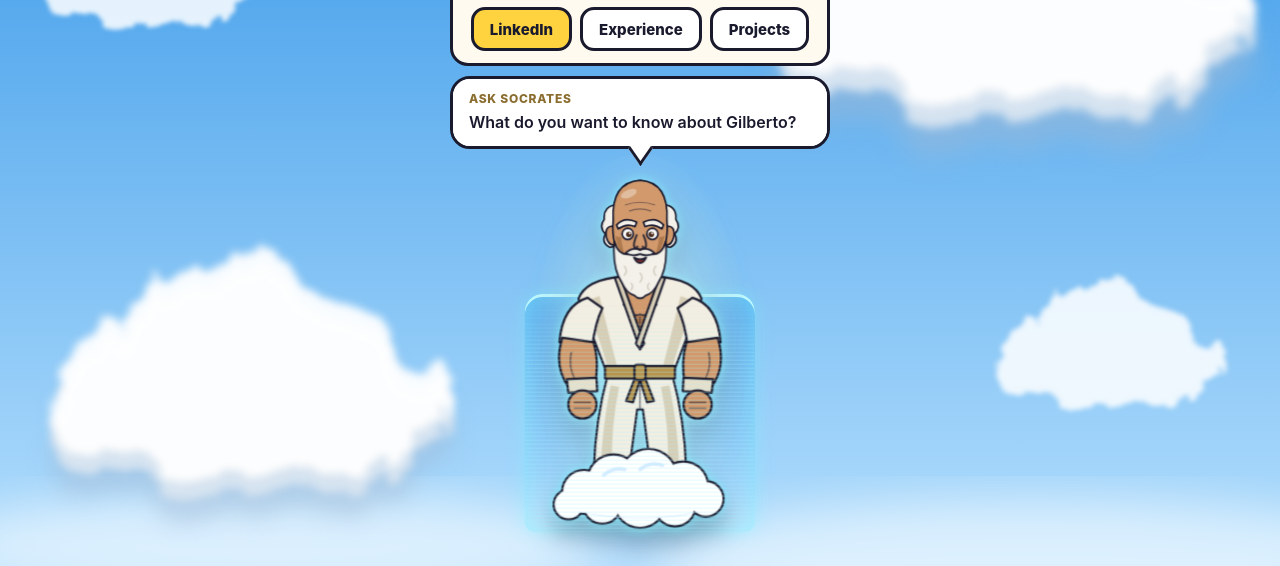
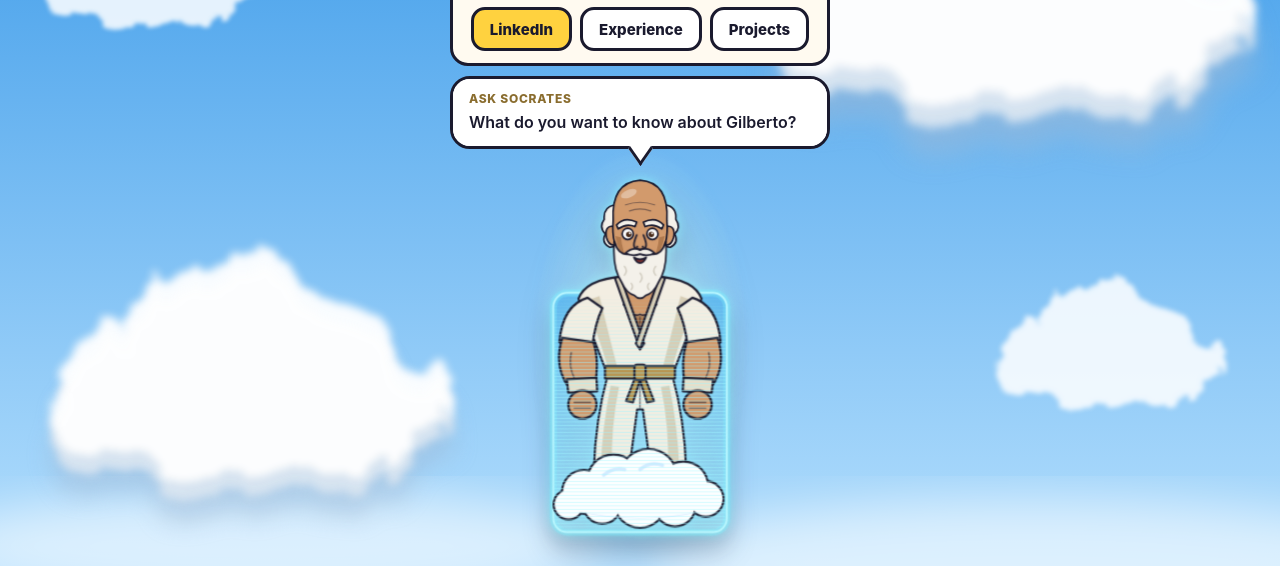
Before and after one commit to gilcascortes-stack/kenji, a plain HTML site: page gilberto/index.html in a window 1280 px wide. Shown: the part 158-724 px from the top of the page. Drawn offline with Linux system fonts and the light colour scheme.

Commit message:
Update avatar
Update avatar look and feel

```diff
--- a/gilberto/index.html
+++ b/gilberto/index.html
@@ -66,19 +66,12 @@
   }
 
   svg.hero-svg { width: 100%; height: var(--hero-h); display: block; overflow: visible; }
-  /* Hologram: a glowing screen behind Socrates from the shoulders down. His head and shoulders rise out of it;
-     inside it he has scan lines, outside he is solid. */
-  .holo { --hero-h: min(48vh, 430px); position: relative; margin-top: 6px; }
-  .holo-screen, .holo-scan { position: absolute; left: 50%; bottom: 2%; top: 36%; width: calc(var(--hero-h) * .6); max-width: 100%;
-    transform: translateX(-50%); border-radius: 18px 18px 10px 10px; pointer-events: none; }
-  .holo-screen { background: linear-gradient(rgba(61, 155, 233, .55), rgba(191, 229, 255, .3));
-    box-shadow: inset 0 3px 0 #bff9ff, inset 0 0 26px rgba(127, 243, 255, .55), 0 0 18px rgba(127, 243, 255, .45); }
-  .holo-scan { overflow: hidden;
-    background: repeating-linear-gradient(to bottom, transparent 0 3px, rgba(160, 245, 255, .32) 3px 4px);
-    -webkit-mask: linear-gradient(transparent, #000 30%); mask: linear-gradient(transparent, #000 30%);
-    animation: holo-scan 3s linear infinite; }
-  @keyframes holo-scan { to { background-position: 0 40px; } }
-  .holo svg.hero-svg { position: relative; transform-origin: 50% 90%;
+  /* Hologram: a glowing glass screen drawn inside the SVG behind Socrates from the shoulders down, so it scales
+     and lines up with him on every screen. His head and shoulders rise out of it; scan lines only inside it. */
+  .holo { --hero-h: min(48vh, 430px); margin-top: 6px; }
+  .scanlines { animation: holo-scan 1s linear infinite; }
+  @keyframes holo-scan { to { transform: translateY(5px); } }
+  .holo svg.hero-svg { transform-origin: 50% 90%;
     filter: drop-shadow(0 0 5px rgba(127, 243, 255, .9)) drop-shadow(0 16px 12px rgba(10, 30, 60, .3));
     animation: holo-lean 4s ease-in-out infinite; }
   @keyframes holo-lean { 50% { transform: translateY(-4px) scale(1.04); } }
@@ -318,7 +311,6 @@
         </div>
       </div>
 <div class="holo">
-      <div class="holo-screen" aria-hidden="true"></div>
 <svg class="hero-svg" viewBox="0 0 300 560" role="img" aria-label="Socrates, an animated philosopher on a cloud">
       <defs>
         <radialGradient id="auraGrad" cx="50%" cy="50%" r="50%">
@@ -326,9 +318,23 @@
           <stop offset="55%" class="aura-stop" stop-opacity=".4"/>
           <stop offset="100%" class="aura-stop" stop-opacity="0"/>
         </radialGradient>
+        <linearGradient id="glassGrad" x1="0" y1="0" x2="0" y2="1">
+          <stop offset="0%" stop-color="#3d9be9" stop-opacity=".55"/>
+          <stop offset="100%" stop-color="#bfe5ff" stop-opacity=".3"/>
+        </linearGradient>
+        <clipPath id="glassClip"><rect x="26" y="210" width="248" height="342" rx="20"/></clipPath>
+        <pattern id="scanPat" width="10" height="5" patternUnits="userSpaceOnUse"><rect y="3.6" width="10" height="1.4" fill="#a0f5ff" fill-opacity=".5"/></pattern>
+        <linearGradient id="scanFadeGrad" x1="0" y1="0" x2="0" y2="1"><stop offset="0%" stop-color="#fff" stop-opacity="0"/><stop offset="30%" stop-color="#fff"/></linearGradient>
+        <mask id="scanFade" maskUnits="userSpaceOnUse" x="26" y="200" width="248" height="362"><rect x="26" y="210" width="248" height="342" fill="url(#scanFadeGrad)"/></mask>
       </defs>
       <ellipse class="aura" cx="150" cy="280" rx="150" ry="270" fill="url(#auraGrad)"/>
 
+
+      <g class="glass" aria-hidden="true">
+        <rect x="26" y="210" width="248" height="342" rx="20" fill="url(#glassGrad)"/>
+        <rect x="26" y="210" width="248" height="342" rx="20" fill="none" stroke="#7ff3ff" stroke-opacity=".35" stroke-width="10"/>
+        <rect x="26" y="210" width="248" height="342" rx="20" fill="none" stroke="#bff9ff" stroke-width="2.5"/>
+      </g>
 
       <g class="char">
         <!-- legs: baggy red gi pants with light blue ankle wraps -->
@@ -463,6 +469,10 @@
                   </g>
       </g>
 
+      <g clip-path="url(#glassClip)" aria-hidden="true">
+        <g mask="url(#scanFade)"><rect class="scanlines" x="26" y="200" width="248" height="362" fill="url(#scanPat)"/></g>
+      </g>
+
       <g class="sparks" fill="#fff" stroke="var(--ink)" stroke-width="1.5">
         <path d="M40 120 l4 8 8 4 -8 4 -4 8 -4 -8 -8 -4 8 -4 Z"/>
         <path d="M258 220 l3 6 6 3 -6 3 -3 6 -3 -6 -6 -3 6 -3 Z"/>
@@ -470,7 +480,6 @@
         <path d="M256 80 l4 8 8 4 -8 4 -4 8 -4 -8 -8 -4 8 -4 Z"/>
       </g>
     </svg>
-      <div class="holo-scan" aria-hidden="true"></div>
       </div>
       <div class="status" id="status" aria-hidden="true"></div>
       <label class="ask-label" for="question">Your question about Gilberto</label>
```
